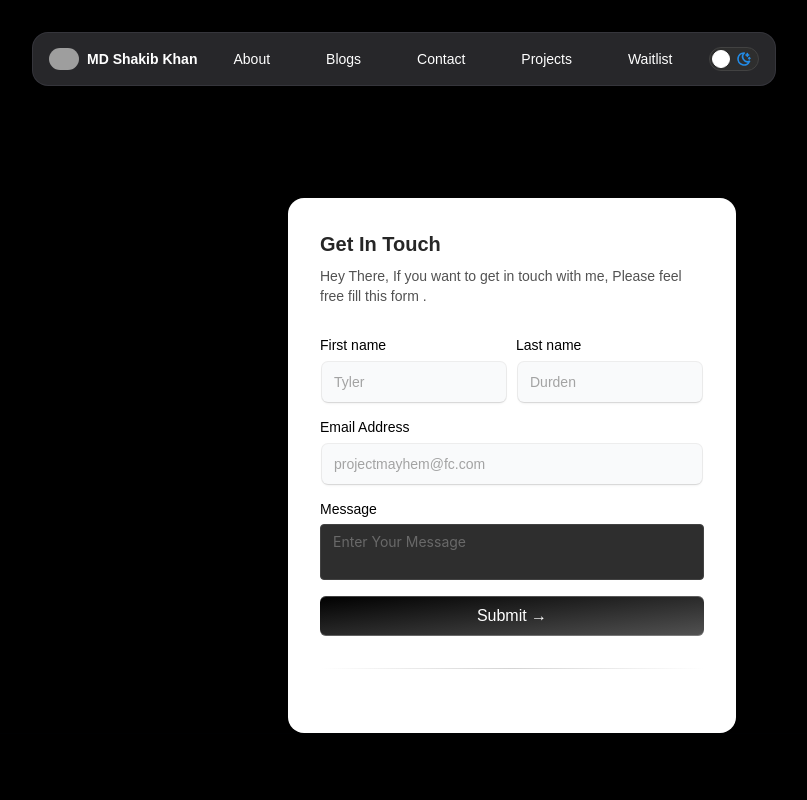
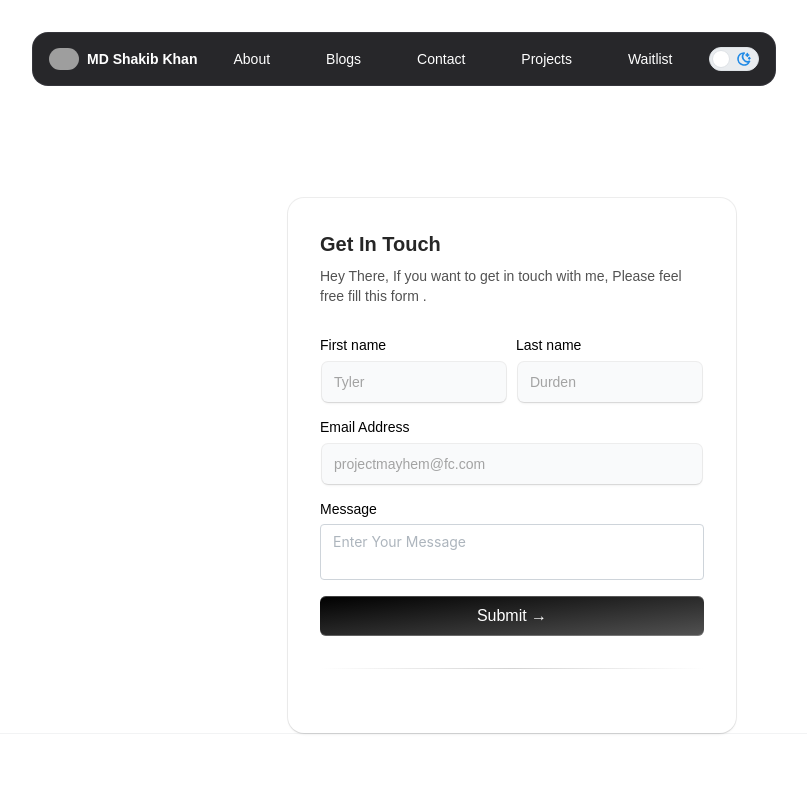
Before and after one commit to md-shakib-khan/portfolio, a Next.js app in the folder web/: page /contact in a window 1280 px wide. Shown: the top 800 px of the page, without its empty margins (128-935 px from the left). Built offline with nearby package versions, Linux system fonts and the light colour scheme; grey boxes are pictures that could not be loaded.

Commit message:
added theme system

```diff
--- a/web/app/layout.tsx
+++ b/web/app/layout.tsx
@@ -41,7 +41,7 @@ export default function RootLayout({
         <link rel="manifest" href="/favicon/site.webmanifest" />
       </head>
 
-      <body className="bg-black">
+      <body className="">
         <GlobalContextProvider>{children}</GlobalContextProvider>
       </body>
     </html>
--- a/web/app/page.tsx
+++ b/web/app/page.tsx
@@ -1,17 +1,22 @@
+"use client";
 import { FocusCardsDemo } from "@/components/FocusCardsDemo";
 import Hero from "@/components/Hero/Hero";
 import { InfiniteMovingCardsDemo } from "@/components/InfiniteMovingCardsDemo";
 import Layout from "@/components/Layout/Layout";
 import { AnimatedTestimonials } from "@/components/ui/animated-testimonials";
+import { useGlobalContext } from "@/context/GlobalContextProvider";
 import testimonials from "@/data/testimonials";
 
 export default function Home() {
+  const { theme } = useGlobalContext();
   return (
+    <div className={`${theme === "dark" ? "bg-black" : "bg-white"}`}>
       <Layout>
         <Hero />
         <FocusCardsDemo />
         <AnimatedTestimonials testimonials={testimonials} />
         <InfiniteMovingCardsDemo />
       </Layout>
+    </div>
   );
 }
--- a/web/components/Header/Header.tsx
+++ b/web/components/Header/Header.tsx
@@ -1,10 +1,12 @@
 import Image from "next/image";
 import Link from "next/link";
 
+import { useGlobalContext } from "@/context/GlobalContextProvider";
 import { Switch } from "@mantine/core";
 import { IconMoonStars, IconSun } from "@tabler/icons-react";
 import DropDownMenu from "./DropDownMenu";
 export default function Header() {
+  const { theme, setTheme } = useGlobalContext();
   const menus = [
     { label: "About", href: "/about" },
     { label: "Blogs", href: "/blogs" },
@@ -13,13 +15,31 @@ export default function Header() {
     { label: "Projects", href: "/projects" },
     { label: "Waitlist", href: "/waitlist" },
   ];
+
+  const toggleTheme = (e: any) => {
+    if (theme === "light") {
+      setTheme("dark");
+      localStorage.setItem("theme-2025", "dark");
+    } else {
+      setTheme("light");
+      localStorage.setItem("theme-2025", "light");
+    }
+  };
   return (
     <header className="flex flex-row items-center justify-between sm:justify-between py-8 max-w-5xl mx-auto relative z-[100] px-8">
       <div className="hidden lg:flex w-full justify-between">
-        <div className="flex flex-row space-x-4 items-center antialiased border px-4 py-2 rounded-2xl border-zinc-700/60 bg-zinc-800">
+        <div
+          className={`flex flex-row space-x-4 items-center antialiased border px-4 py-2 rounded-2xl  ${
+            theme === "dark"
+              ? "bg-zinc-800  border-zinc-700/60"
+              : "bg-white shadow-xl"
+          }`}
+        >
           <Link
             href={"/"}
-            className="font-bold text-sm flex items-center justify-center text-white space-x-2"
+            className={`font-bold text-sm flex items-center justify-center  space-x-2 ${
+              theme === "dark" ? "text-white" : "text-zinc-900"
+            }`}
           >
             <Image
               src={"/sk.png"}
@@ -34,7 +54,9 @@ export default function Header() {
             <Link
               href={menu.href}
               key={menu.label}
-              className="text-white text-sm relative hover:bg-zinc-700 rounded-lg px-3"
+              className={`text-sm relative rounded-lg px-3 ${
+                theme === "dark" ? "text-white hover:bg-zinc-700 " : "text-black hover:bg-zinc-100 "
+              }`}
             >
               <span className="relative z-10 px-2 py-2 inline-block">
                 {menu.label}
@@ -44,19 +66,36 @@ export default function Header() {
           <Switch
             size="md"
             color="dark.4"
+            onChange={(e) => toggleTheme(e)}
             onLabel={
+              theme === "light" ? (
                 <IconSun
                   size={16}
                   stroke={2.5}
                   color="var(--mantine-color-yellow-4)"
                 />
-            }
-            offLabel={
+              ) : (
                 <IconMoonStars
                   size={16}
                   stroke={2.5}
                   color="var(--mantine-color-blue-6)"
                 />
+              )
+            }
+            offLabel={
+              theme != "dark" ? (
+                <IconSun
+                  size={16}
+                  stroke={2.5}
+                  color="var(--mantine-color-yellow-4)"
+                />
+              ) : (
+                <IconMoonStars
+                  size={16}
+                  stroke={2.5}
+                  color="var(--mantine-color-blue-6)"
+                />
+              )
             }
           />
           {/* <Link href={"/about"} className="text-white text-sm relative">
--- a/web/components/Hero/Hero.tsx
+++ b/web/components/Hero/Hero.tsx
@@ -1,25 +1,33 @@
-
-import { HoverBorderGradient } from "../ui/hover-border-gradient";
-import { CompareDemo } from "./CompareDemo";
+import { useGlobalContext } from "@/context/GlobalContextProvider";
 import Image from "next/image";
 import SocialMediaIcons from "../SocialMediaIcons";
+import { HoverBorderGradient } from "../ui/hover-border-gradient";
 
 export default function Hero() {
-
-
-
-
+  const { theme } = useGlobalContext();
   return (
     <div className="block relative lg:flex max-w-5xl mx-auto mt-10 md:mt-10 px-8">
       <div className="mr-4 flex flex-col items-center">
         <div>
-          <h1 className="text-xl font-bold bg-clip-text text-cyan-100 shadow-lg">
+          <h1
+            className={`"text-xl font-bold bg-clip-text text-cyan-100 shadow-lg" ${
+              theme == "dark" ? "text-cyan-100" : "text-cyan-800"
+            }`}
+          >
             ~ Hello
           </h1>
-          <h1 className="font-bold text-3xl md:text-5xl leading-tight text-zinc-50 max-w-3xl">
+          <h1
+            className={`"font-bold text-3xl md:text-5xl leading-tight  max-w-3xl" ${
+              theme === "dark" ? "text-zinc-50" : "text-zinc-900"
+            }`}
+          >
             I am a<span className="text-cyan-500"> Web Developer</span>
           </h1>
-          <p className="text-zinc-400 text-sm md:text-base max-w-2xl mt-8 leading-loose tracking-wide">
+          <p
+            className={`" text-sm md:text-base max-w-2xl mt-8 leading-loose tracking-wide" ${
+              theme === "dark" ? "text-zinc-400" : "text-zinc-700"
+            }`}
+          >
             Meet MD Shakib Khan, a dedicated and passionate student with a
             strong focus on Web Development and Machine Learning. With a solid
             foundation in science and a keen curiosity for technology, Shakib is
@@ -55,9 +63,7 @@ export default function Hero() {
         />
         {/* <CompareDemo /> */}
 
-
-
-    <SocialMediaIcons />
+        <SocialMediaIcons />
       </div>
     </div>
   );
--- a/web/context/GlobalContextProvider.tsx
+++ b/web/context/GlobalContextProvider.tsx
@@ -1,7 +1,7 @@
 "use client";
-import { createTheme, MantineProvider } from "@mantine/core";
+import { MantineProvider } from "@mantine/core";
 import "@mantine/core/styles.css";
-import React from "react";
+import React, { useEffect, useState } from "react";
 
 interface GlobalProviderProps {
   children?: React.ReactNode;
@@ -9,9 +9,14 @@ interface GlobalProviderProps {
 
 interface GlobalContextProps {
   sayHello: () => any;
+  theme: "dark" | "light";
+  setTheme: (theme: "dark" | "light") => void;
 }
 
-const theme = createTheme({});
+enum Theme {
+  DARK = "dark",
+  LIGHT = "light",
+}
 
 const GlobalContext = React.createContext<GlobalContextProps | null>(null);
 
@@ -25,12 +30,21 @@ export const useGlobalContext = () => {
 export const GlobalContextProvider: React.FC<GlobalProviderProps> = ({
   children,
 }) => {
+  const [theme, setTheme] = useState<any>(Theme.DARK);
   const sayHello: GlobalContextProps["sayHello"] = React.useCallback(() => {
     console.log("Context API Working ?");
   }, []);
+
+  useEffect(() => {
+    if (localStorage.getItem("theme-2025")) {
+      setTheme(localStorage.getItem("theme-2025") as Theme);
+    } else {
+      localStorage.setItem("theme-2025", "dark");
+    }
+  }, []);
   return (
-    <MantineProvider theme={theme} defaultColorScheme="dark">
-      <GlobalContext.Provider value={{ sayHello }}>
+    <MantineProvider>
+      <GlobalContext.Provider value={{ sayHello, theme, setTheme }}>
         {children}
       </GlobalContext.Provider>
     </MantineProvider>
```
Lines whose indentation alone changed are shown as unchanged.
